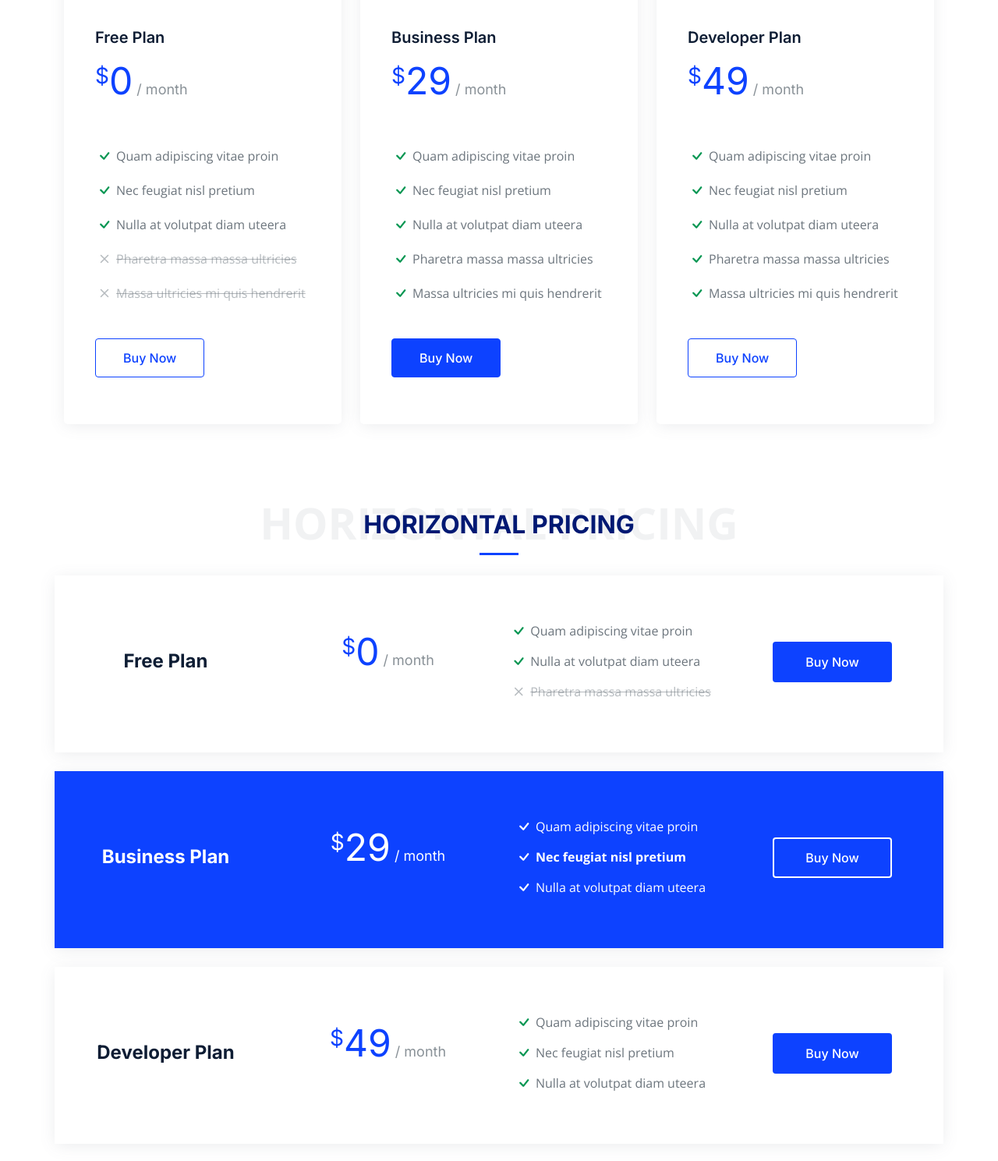
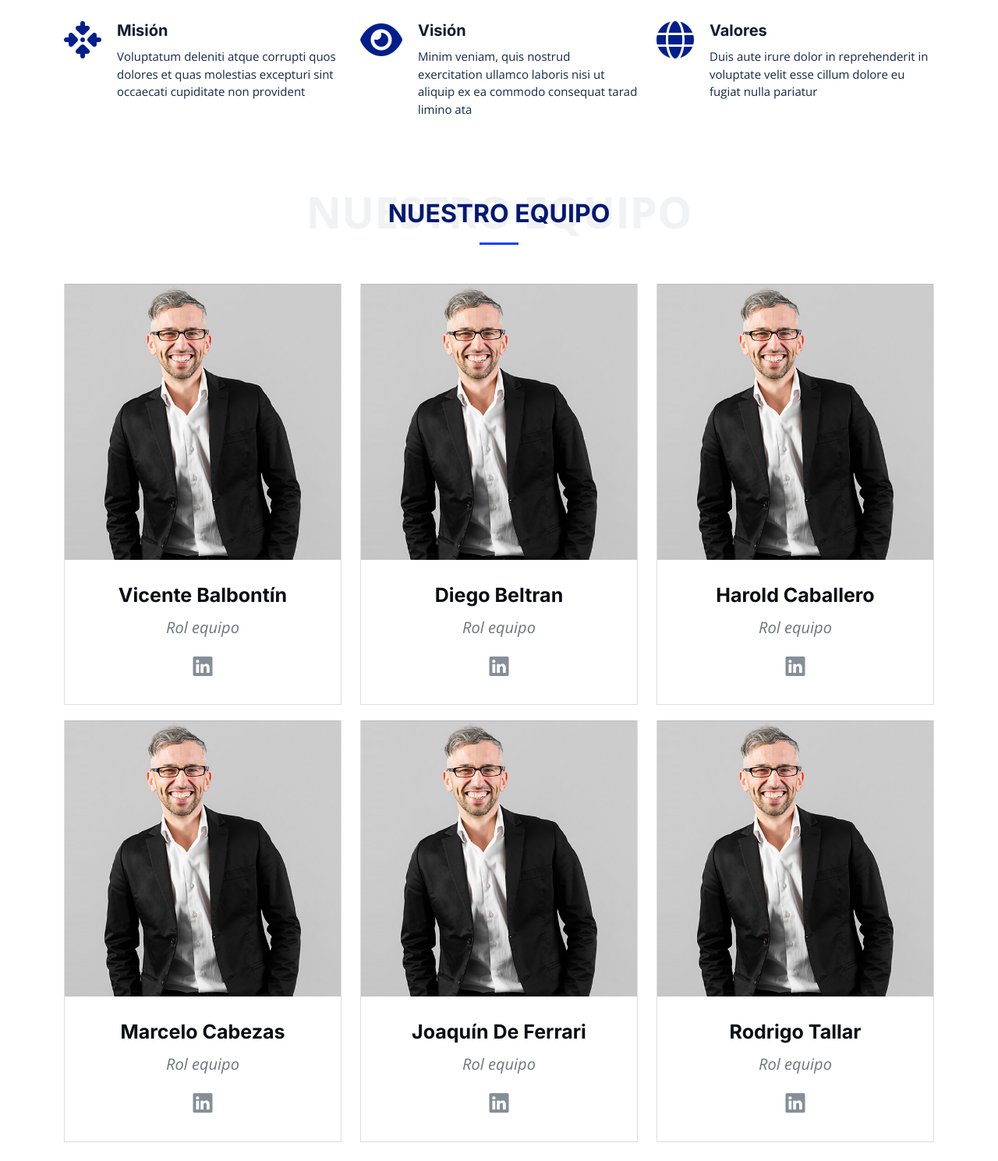
Before and after one commit to LogiLinkP/pagina-empresa, a plain HTML site: page quienes_somos.html in a window 1280 px wide. Shown: the part 555-2044 px from the top of the page at 78% size. Drawn offline with nearby package versions, Linux system fonts and the light colour scheme.

Commit message:
actualizacion-inicio-qsomos-contacto

```diff
--- a/assets/css/main.css
+++ b/assets/css/main.css
@@ -60,7 +60,7 @@ h6 {
 # Sections & Section Header
 --------------------------------------------------------------*/
 section {
-  padding: 80px 0;
+  padding: 20px 0;
   overflow: hidden;
 }
 
--- a/quienes_somos.html
+++ b/quienes_somos.html
@@ -75,8 +75,8 @@
         <div class="container position-relative">
           <div class="row d-flex justify-content-center">
             <div class="col-lg-6 text-center">
-              <h2>Pricing</h2>
-              <p>Odio et unde deleniti. Deserunt numquam exercitationem. Officiis quo odio sint voluptas consequatur ut a odio voluptatem. Sit dolorum debitis veritatis natus dolores. Quasi ratione sint. Sit quaerat ipsum dolorem.</p>
+              <h2>LogiLink (futuro logo)</h2>
+              <p>Somos LokiLink, una pre-empresa de desarrollo de software compuesta por un equipo de estudiantes de Ingeniería Civil Informática de la Universidad Técnica Federico Santa María.</p>
             </div>
           </div>
         </div>
@@ -84,138 +84,166 @@
       <nav>
         <div class="container">
           <ol>
-            <li><a href="index.html">Home</a></li>
-            <li>Pricing</li>
+            <li><a href="index.html">Inicio</a></li>
+            <li>¿Quiénes Somos?</li>
           </ol>
         </div>
       </nav>
     </div><!-- End Breadcrumbs -->
 
-    <!-- ======= Pricing Section ======= -->
-    <section id="pricing" class="pricing">
-      <div class="container" data-aos="fade-up">
+    <!-- ======= Featured Services Section ======= -->
+    <br>
+    <br>
+    <section id="featured-services" class="featured-services">
+      <div class="container">
 
         <div class="row gy-4">
 
-          <div class="col-lg-4" data-aos="fade-up" data-aos-delay="100">
-            <div class="pricing-item">
-              <h3>Free Plan</h3>
-              <h4><sup>$</sup>0<span> / month</span></h4>
-              <ul>
-                <li><i class="bi bi-check"></i> Quam adipiscing vitae proin</li>
-                <li><i class="bi bi-check"></i> Nec feugiat nisl pretium</li>
-                <li><i class="bi bi-check"></i> Nulla at volutpat diam uteera</li>
-                <li class="na"><i class="bi bi-x"></i> <span>Pharetra massa massa ultricies</span></li>
-                <li class="na"><i class="bi bi-x"></i> <span>Massa ultricies mi quis hendrerit</span></li>
-              </ul>
-              <a href="#" class="buy-btn">Buy Now</a>
+          <div class="col-lg-4 col-md-6 service-item d-flex" data-aos="fade-up">
+            <div class="icon flex-shrink-0"><i class="fa-solid fa-arrows-to-dot"></i></div>
+            <div>
+              <h4 class="title">Misión</h4>
+              <p class="description">Voluptatum deleniti atque corrupti quos dolores et quas molestias excepturi sint occaecati cupiditate non provident</p>
+
             </div>
-          </div><!-- End Pricing Item -->
+          </div>
+          <!-- End Service Item -->
 
-          <div class="col-lg-4" data-aos="fade-up" data-aos-delay="200">
-            <div class="pricing-item featured">
-              <h3>Business Plan</h3>
-              <h4><sup>$</sup>29<span> / month</span></h4>
-              <ul>
-                <li><i class="bi bi-check"></i> Quam adipiscing vitae proin</li>
-                <li><i class="bi bi-check"></i> Nec feugiat nisl pretium</li>
-                <li><i class="bi bi-check"></i> Nulla at volutpat diam uteera</li>
-                <li><i class="bi bi-check"></i> Pharetra massa massa ultricies</li>
-                <li><i class="bi bi-check"></i> Massa ultricies mi quis hendrerit</li>
-              </ul>
-              <a href="#" class="buy-btn">Buy Now</a>
+          <div class="col-lg-4 col-md-6 service-item d-flex" data-aos="fade-up" data-aos-delay="100">
+            <div class="icon flex-shrink-0"><i class="fa-sharp fa-solid fa-eye"></i></div>
+            <div>
+              <h4 class="title">Visión</h4>
+              <p class="description">Minim veniam, quis nostrud exercitation ullamco laboris nisi ut aliquip ex ea commodo consequat tarad limino ata</p>
+
             </div>
-          </div><!-- End Pricing Item -->
+          </div><!-- End Service Item -->
 
-          <div class="col-lg-4" data-aos="fade-up" data-aos-delay="300">
-            <div class="pricing-item">
-              <h3>Developer Plan</h3>
-              <h4><sup>$</sup>49<span> / month</span></h4>
-              <ul>
-                <li><i class="bi bi-check"></i> Quam adipiscing vitae proin</li>
-                <li><i class="bi bi-check"></i> Nec feugiat nisl pretium</li>
-                <li><i class="bi bi-check"></i> Nulla at volutpat diam uteera</li>
-                <li><i class="bi bi-check"></i> Pharetra massa massa ultricies</li>
-                <li><i class="bi bi-check"></i> Massa ultricies mi quis hendrerit</li>
-              </ul>
-              <a href="#" class="buy-btn">Buy Now</a>
+          <div class="col-lg-4 col-md-6 service-item d-flex" data-aos="fade-up" data-aos-delay="200">
+            <div class="icon flex-shrink-0"><i class="fa-solid fa-globe"></i></div>
+            <div>
+              <h4 class="title">Valores</h4>
+              <p class="description">Duis aute irure dolor in reprehenderit in voluptate velit esse cillum dolore eu fugiat nulla pariatur</p>
+
             </div>
-          </div><!-- End Pricing Item -->
+          </div><!-- End Service Item -->
 
         </div>
 
       </div>
-    </section><!-- End Pricing Section -->
+    </section><!-- End Featured Services Section -->
+    <br>
 
-    <!-- ======= Horizontal Pricing Section ======= -->
-    <section id="horizontal-pricing" class="horizontal-pricing pt-0">
+
+    <!-- ======= Our Team Section ======= -->
+    <section id="team" class="team pt-0">
       <div class="container" data-aos="fade-up">
 
         <div class="section-header">
-          <span>Horizontal Pricing</span>
-          <h2>Horizontal Pricing</h2>
+          <span>Nuestro Equipo</span>
+          <h2>Nuestro Equipo</h2>
 
         </div>
 
-        <div class="row gy-4 pricing-item" data-aos="fade-up" data-aos-delay="100">
-          <div class="col-lg-3 d-flex align-items-center justify-content-center">
-            <h3>Free Plan</h3>
+        <div class="row" data-aos="fade-up" data-aos-delay="100">
+
+          <div class="col-lg-4 col-md-3 d-flex">
+            <div class="member">
+              <img src="assets/img/team/team-1.jpg" class="img-fluid" alt="">
+              <div class="member-content">
+                <h4 style ="font-size: 25px" >Vicente Balbontín</h4>
+                <p style ="font-size: 20px">
+                  Rol equipo
+                </p>
+                <div class="social">
+                  <a href=""><i style ="font-size: 25px" class="bi bi-linkedin"></i></a>
                 </div>
-          <div class="col-lg-3 d-flex align-items-center justify-content-center">
-            <h4><sup>$</sup>0<span> / month</span></h4>
               </div>
-          <div class="col-lg-3 d-flex align-items-center justify-content-center">
-            <ul>
-              <li><i class="bi bi-check"></i> Quam adipiscing vitae proin</li>
-              <li><i class="bi bi-check"></i> Nulla at volutpat diam uteera</li>
-              <li class="na"><i class="bi bi-x"></i> <span>Pharetra massa massa ultricies</span></li>
-            </ul>
             </div>
-          <div class="col-lg-3 d-flex align-items-center justify-content-center">
-            <div class="text-center"><a href="#" class="buy-btn">Buy Now</a></div>
+          </div><!-- End Team Member -->
+
+          <div class="col-lg-4 col-md-3 d-flex">
+            <div class="member">
+              <img src="assets/img/team/team-1.jpg" class="img-fluid" alt="">
+              <div class="member-content">
+                <h4 style ="font-size: 25px" >Diego Beltran</h4>
+                <p style ="font-size: 20px">
+                  Rol equipo
+                </p>
+                <div class="social">
+                  <a href=""><i style ="font-size: 25px" class="bi bi-linkedin"></i></a>
                 </div>
-        </div><!-- End Pricing Item -->
+              </div>
+            </div>
+          </div><!-- End Team Member -->
 
-        <div class="row gy-4 pricing-item featured mt-4" data-aos="fade-up" data-aos-delay="200">
-          <div class="col-lg-3 d-flex align-items-center justify-content-center">
-            <h3>Business Plan</h3>
+          <div class="col-lg-4 col-md-3 d-flex">
+            <div class="member">
+              <img src="assets/img/team/team-1.jpg" class="img-fluid" alt="">
+              <div class="member-content">
+                <h4 style ="font-size: 25px" >Harold Caballero</h4>
+                <p style ="font-size: 20px">
+                  Rol equipo
+                </p>
+                <div class="social">
+                  <a href=""><i style ="font-size: 25px" class="bi bi-linkedin"></i></a>
                 </div>
-          <div class="col-lg-3 d-flex align-items-center justify-content-center">
-            <h4><sup>$</sup>29<span> / month</span></h4>
               </div>
-          <div class="col-lg-3 d-flex align-items-center justify-content-center">
-            <ul>
-              <li><i class="bi bi-check"></i> Quam adipiscing vitae proin</li>
-              <li><i class="bi bi-check"></i> <strong>Nec feugiat nisl pretium</strong></li>
-              <li><i class="bi bi-check"></i> Nulla at volutpat diam uteera</li>
-            </ul>
             </div>
-          <div class="col-lg-3 d-flex align-items-center justify-content-center">
-            <div class="text-center"><a href="#" class="buy-btn">Buy Now</a></div>
+          </div><!-- End Team Member -->
+
+          <div class="col-lg-4 col-md-3 d-flex">
+            <div class="member">
+              <img src="assets/img/team/team-1.jpg" class="img-fluid" alt="">
+              <div class="member-content">
+                <h4 style ="font-size: 25px" >Marcelo Cabezas</h4>
+                <p style ="font-size: 20px">
+                  Rol equipo
+                </p>
+                <div class="social">
+                  <a href=""><i style ="font-size: 25px" class="bi bi-linkedin"></i></a>
                 </div>
-        </div><!-- End Pricing Item -->
+              </div>
+            </div>
+          </div><!-- End Team Member -->
 
-        <div class="row gy-4 pricing-item mt-4" data-aos="fade-up" data-aos-delay="300">
-          <div class="col-lg-3 d-flex align-items-center justify-content-center">
-            <h3>Developer Plan</h3>
+          <div class="col-lg-4 col-md-3 d-flex">
+            <div class="member">
+              <img src="assets/img/team/team-1.jpg" class="img-fluid" alt="">
+              <div class="member-content">
+                <h4 style ="font-size: 25px" >Joaquín De Ferrari</h4>
+                <p style ="font-size: 20px">
+                  Rol equipo
+                </p>
+                <div class="social">
+                  <a href=""><i style ="font-size: 25px" class="bi bi-linkedin"></i></a>
                 </div>
-          <div class="col-lg-3 d-flex align-items-center justify-content-center">
-            <h4><sup>$</sup>49<span> / month</span></h4>
               </div>
-          <div class="col-lg-3 d-flex align-items-center justify-content-center">
-            <ul>
-              <li><i class="bi bi-check"></i> Quam adipiscing vitae proin</li>
-              <li><i class="bi bi-check"></i> Nec feugiat nisl pretium</li>
-              <li><i class="bi bi-check"></i> Nulla at volutpat diam uteera</li>
-            </ul>
             </div>
-          <div class="col-lg-3 d-flex align-items-center justify-content-center">
-            <div class="text-center"><a href="#" class="buy-btn">Buy Now</a></div>
+          </div><!-- End Team Member -->
+
+          <div class="col-lg-4 col-md-3 d-flex">
+            <div class="member">
+              <img src="assets/img/team/team-1.jpg" class="img-fluid" alt="">
+              <div class="member-content">
+                <h4 style ="font-size: 25px" >Rodrigo Tallar</h4>
+                <p style ="font-size: 20px">
+                  Rol equipo
+                </p>
+                <div class="social">
+                  <a href=""><i style ="font-size: 25px" class="bi bi-linkedin"></i></a>
                 </div>
-        </div><!-- End Pricing Item -->
+              </div>
+            </div>
+          </div><!-- End Team Member -->
+
+
+
+
 
         </div>
-    </section><!-- End Horizontal Pricing Section -->
+      </div>
+    </section><!-- End Our Team Section -->
+
 
   </main><!-- End #main -->
 
```
Also changed, not shown: contacto.html (+67 -62 lines), index.html (+18 -14 lines). Lines whose indentation alone changed are shown as unchanged.
